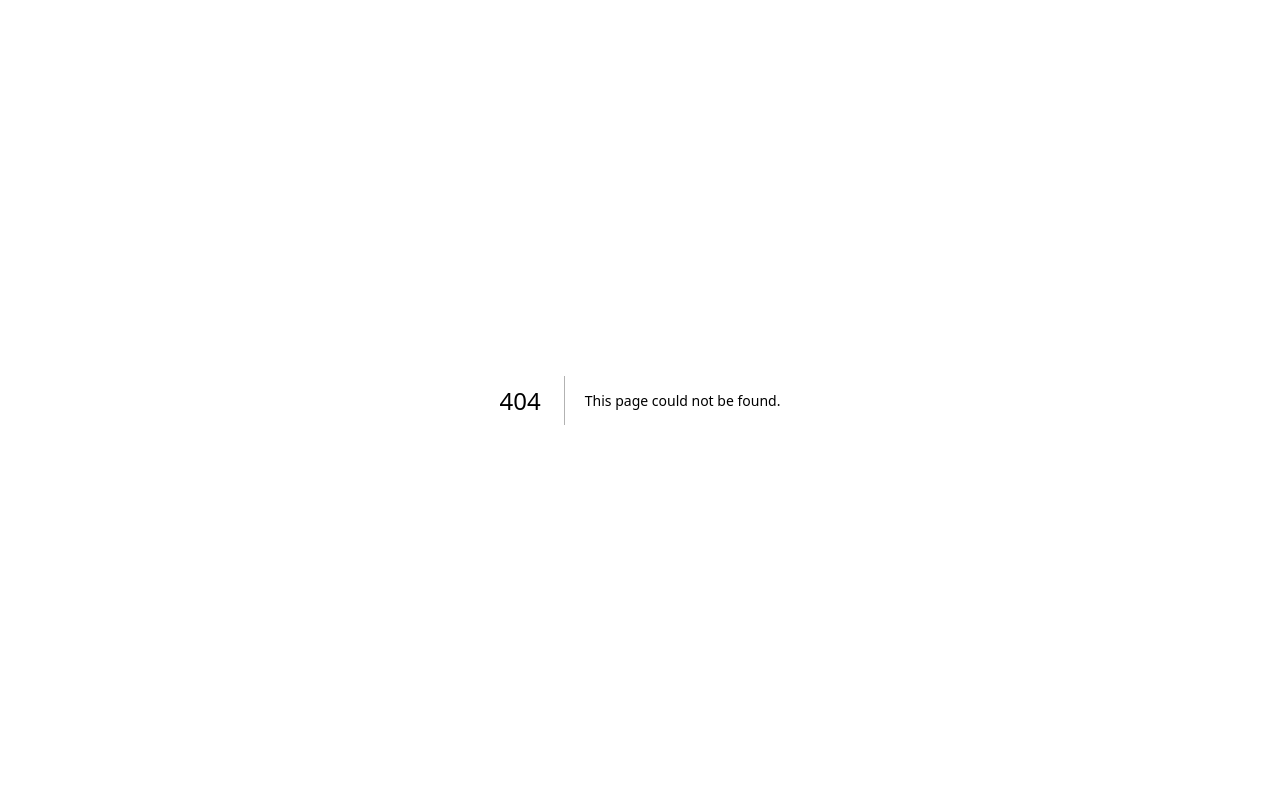
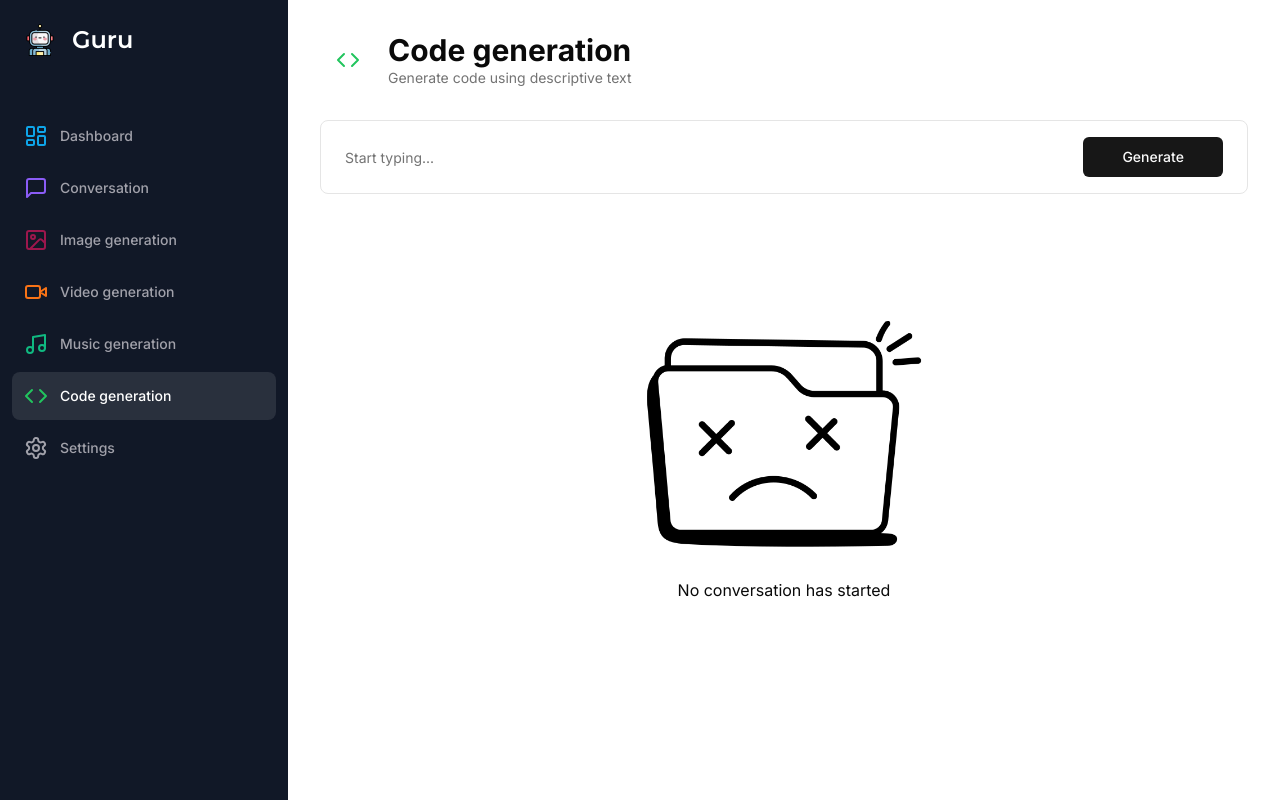
Before and after one commit to gmhislop/ai-saas-platform, a Next.js app: page /code in a window 1280 px wide. Before the commit this address had no page. Built offline with nearby package versions, Linux system fonts and the light colour scheme.

Commit message:
[feat] - Create code generation model

```diff
--- a/package.json
+++ b/package.json
@@ -31,6 +31,7 @@
     "react": "18.2.0",
     "react-dom": "18.2.0",
     "react-hook-form": "^7.46.2",
+    "react-markdown": "^9.0.0",
     "tailwind-merge": "^1.14.0",
     "tailwindcss": "3.3.3",
     "tailwindcss-animate": "^1.0.7",
--- /dev/null
+++ b/src/app/(dashboard)/(routes)/code/constants.ts
@@ -0,0 +1,7 @@
+import * as z from 'zod';
+
+export const formSchema = z.object({
+    prompt: z.string().min(1, {
+        message: 'Prompt is required',
+    }),
+})
--- /dev/null
+++ b/src/app/(dashboard)/(routes)/code/page.tsx
@@ -0,0 +1,142 @@
+'use client';
+
+import React from 'react';
+import * as z from 'zod';
+import axios from 'axios';
+import ReactMarkDown from 'react-markdown';
+import { Code, Divide } from 'lucide-react';
+import { useForm } from 'react-hook-form';
+import { zodResolver } from '@hookform/resolvers/zod';
+import { useRouter } from 'next/navigation';
+import { ChatCompletionMessageParam } from 'openai/resources/chat/index.mjs';
+
+import { formSchema } from './constants';
+import { Form, FormControl, FormField, FormItem } from '@/components/ui/form';
+import { Input } from '@/components/ui/input';
+import { Button } from '@/components/ui/button';
+import { Empty } from '@/components/empty';
+import { Heading } from '@/components/heading';
+import { Loader } from '@/components/loader';
+import { UserAvatar } from '@/components/user-avatar';
+import { BotAvatar } from '@/components/bot-avatar';
+import { cn } from '@/lib/utils';
+
+const CodePage = () => {
+  const router = useRouter();
+  const [messages, setMessages] = React.useState<ChatCompletionMessageParam[]>([]);
+
+  const form = useForm<z.infer<typeof formSchema>>({
+    resolver: zodResolver(formSchema),
+    defaultValues: {
+      prompt: '',
+    },
+  });
+
+  const isLoading = form.formState.isSubmitting;
+
+  const onSubmit = async (values: z.infer<typeof formSchema>) => {
+    try {
+      const userMessage: ChatCompletionMessageParam = {
+        role: 'user',
+        content: values.prompt,
+      };
+      const newMessages = [...messages, userMessage];
+
+      const response = await axios.post('/api/code', {
+        messages: newMessages,
+      });
+
+      setMessages((current) => [...current, userMessage, response.data]);
+
+      form.reset();
+    } catch (error) {
+      console.log(error);
+      // TODO: OPEN PRO MODAL
+    } finally {
+      router.refresh();
+    }
+  };
+
+  return (
+    <>
+      <Heading
+        title={'Code generation'}
+        description={'Generate code using descriptive text'}
+        icon={Code}
+        iconColor="text-green-500"
+        bgColor="text-green-500/10"
+      />
+      <div className="px-4 lg:px-8">
+        <div>
+          <Form {...form}>
+            <form
+              onSubmit={form.handleSubmit(onSubmit)}
+              className="grid w-full grid-cols-12 gap-2 p-4 px-3 border rounded-lg md:px-6 focus-within:shadow-sm"
+            >
+              <FormField
+                name="prompt"
+                render={({ field }) => (
+                  <FormItem className="col-span-12 lg:col-span-10">
+                    <FormControl className="p-0 m-0">
+                      <Input
+                        className="border-0 outline-none focus-visible:ring-0 focus-visible:ring-transparant"
+                        disabled={isLoading}
+                        placeholder="Start typing..."
+                        {...field}
+                      />
+                    </FormControl>
+                  </FormItem>
+                )}
+              />
+              <Button className="w-full col-span-12 lg:col-span-2" disabled={isLoading}>
+                Generate
+              </Button>
+            </form>
+          </Form>
+          <div className="mt-4 space-y-4">
+            {isLoading && (
+              <div className="items-center justify-center w-full p-8 rounded-lg bg-muted">
+                <Loader />
+              </div>
+            )}
+            {messages.length === 0 && !isLoading && (
+              <div>
+                <Empty label={'No conversation has started'} />
+              </div>
+            )}
+            <div className="flex flex-col-reverse gap-y-4">
+              {messages.map((message) => (
+                <div
+                  key={message.content}
+                  className={cn(
+                    'items-start flex w-full gap-x-8 rounded-lg p-8',
+                    message.role === 'user' ? 'bg-white border border-black/10' : 'bg-muted',
+                  )}
+                >
+                  {message.role === 'user' ? <UserAvatar /> : <BotAvatar />}
+                  <ReactMarkDown
+                    components={{
+                      pre: ({ node, ...props }) => (
+                        <div className="w-full p-2 my-2 overflow-auto rounded-lg bg-black/10">
+                          <pre {...props} />
+                        </div>
+                      ),
+                      code: ({ node, ...props }) => (
+                        <code className="p-1 rounded-lg bg-black/10" {...props} />
+                      ),
+                    }}
+                    className="overflow-hidden text-sm leading-7"
+                  >
+                    {message.content || ''}
+                  </ReactMarkDown>
+                </div>
+              ))}
+            </div>
+          </div>
+        </div>
+      </div>
+    </>
+  );
+};
+
+export default CodePage;
--- /dev/null
+++ b/src/app/api/code/route.ts
@@ -0,0 +1,47 @@
+import { auth } from '@clerk/nextjs';
+import { NextResponse } from 'next/server';
+import OpenAI from 'openai';
+import { ChatCompletionMessageParam } from 'openai/resources/chat/completions.mjs';
+
+const openai = new OpenAI({
+    apiKey: process.env.OPENAI_API_KEY
+});
+
+const instructionMesage: ChatCompletionMessageParam = {
+    role: "system",
+    content: "You are a code generator. you answer in first person, and your responses that include code should consist of markdown code snippets, use code comments for explanations."
+};
+
+
+export async function POST(
+    req: Request
+) {
+    try {
+        const { userId } = auth()
+        const body = await req.json();
+        const { messages } = body;
+
+        if (!userId) {
+            return new NextResponse('Unauthorized', { status: 401 });
+        }
+
+        if (!openai.apiKey) {
+            return new NextResponse('OpenAI API key not found', { status: 500 });
+        }
+
+        if (!messages) {
+            return new NextResponse('Message is required', { status: 400 });
+        }
+
+        const response = await openai.chat.completions.create({
+            model: "gpt-3.5-turbo",
+            messages: [instructionMesage, ...messages],
+        });
+        return NextResponse.json(response.choices[0].message);
+
+
+    } catch (error) {
+        console.error('[CODE_ERROR]', error);
+        return new NextResponse('internal error', { status: 500 });
+    }
+}
```
Also changed, not shown: 1 other file (tests, documents, lock files or other folders).
